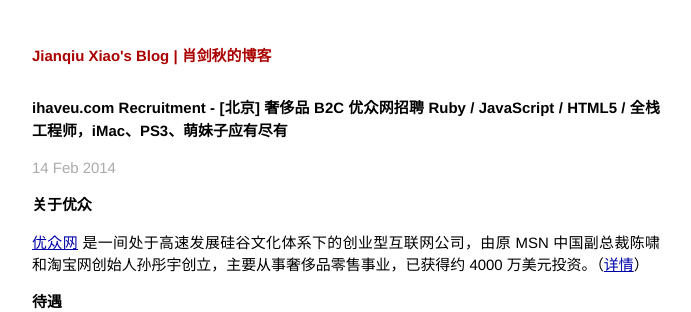
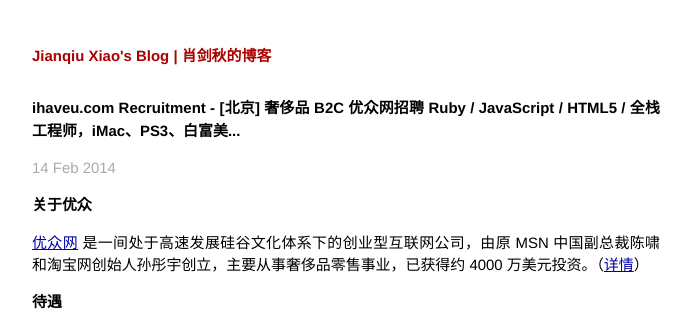
Before and after one commit to zhixiaoyang/swordray.github.io, a Jekyll site: the page built from _posts/2014-02-14-ihaveu.com-recruitment.md, in a window 1280 px wide. Shown: the top 312 px of the page, without its empty margins (294-985 px from the left). Built offline with Jekyll 4.4.1, drawn with Linux system fonts in a browser that asks for light colours; Markdown is read by kramdown in place of the engine named in the settings.

Commit message:
Update 2014-02-14-ihaveu.com-recruitment.md

```diff
--- a/_posts/2014-02-14-ihaveu.com-recruitment.md
+++ b/_posts/2014-02-14-ihaveu.com-recruitment.md
@@ -1,6 +1,6 @@
 ---
 layout: post
-title: ihaveu.com Recruitment - [北京] 奢侈品 B2C 优众网招聘 Ruby / JavaScript / HTML5 / 全栈 工程师，iMac、PS3、萌妹子应有尽有
+title: ihaveu.com Recruitment - [北京] 奢侈品 B2C 优众网招聘 Ruby / JavaScript / HTML5 / 全栈 工程师，iMac、PS3、白富美...
 ---
 
 # 关于优众
```
